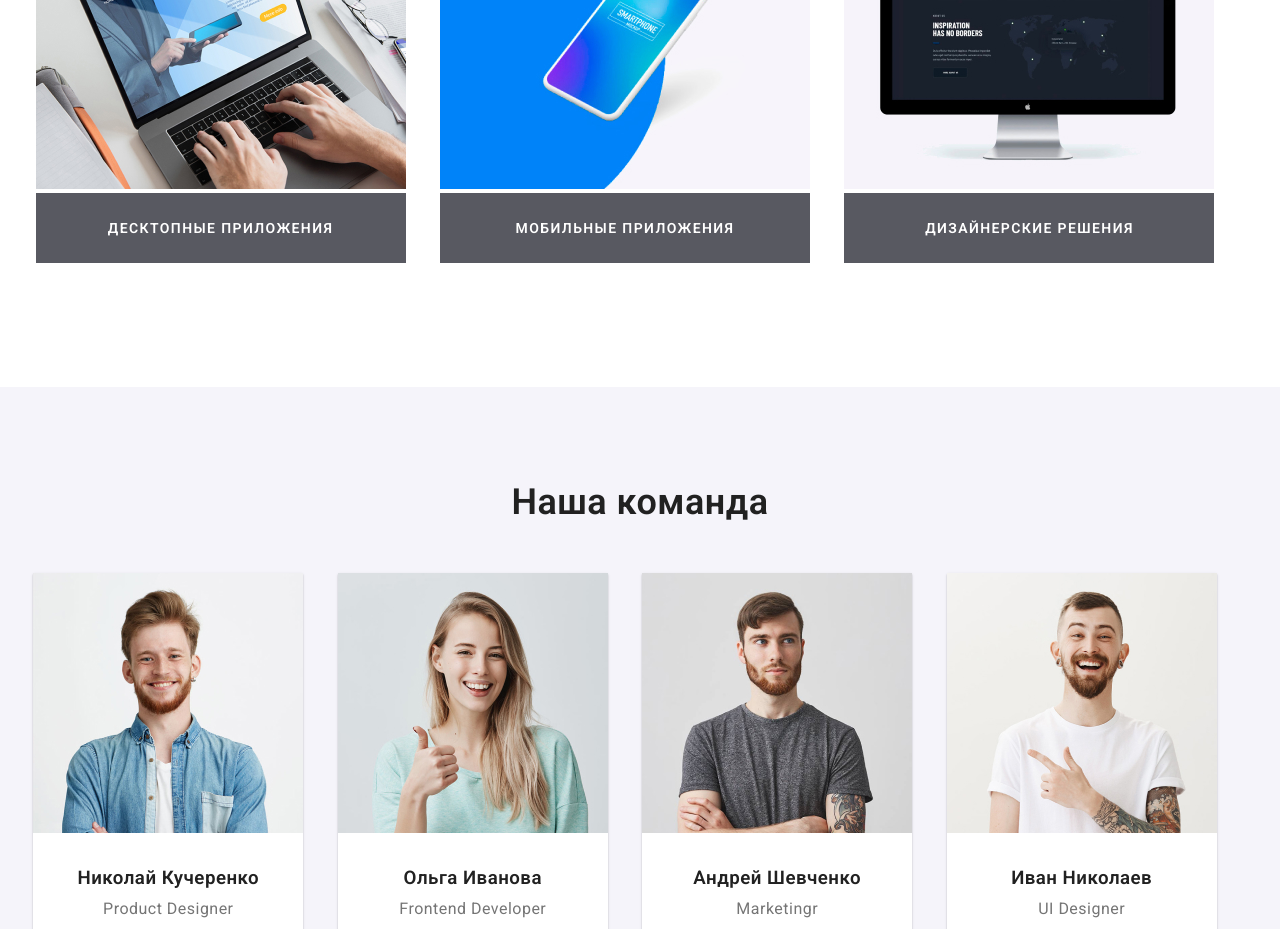
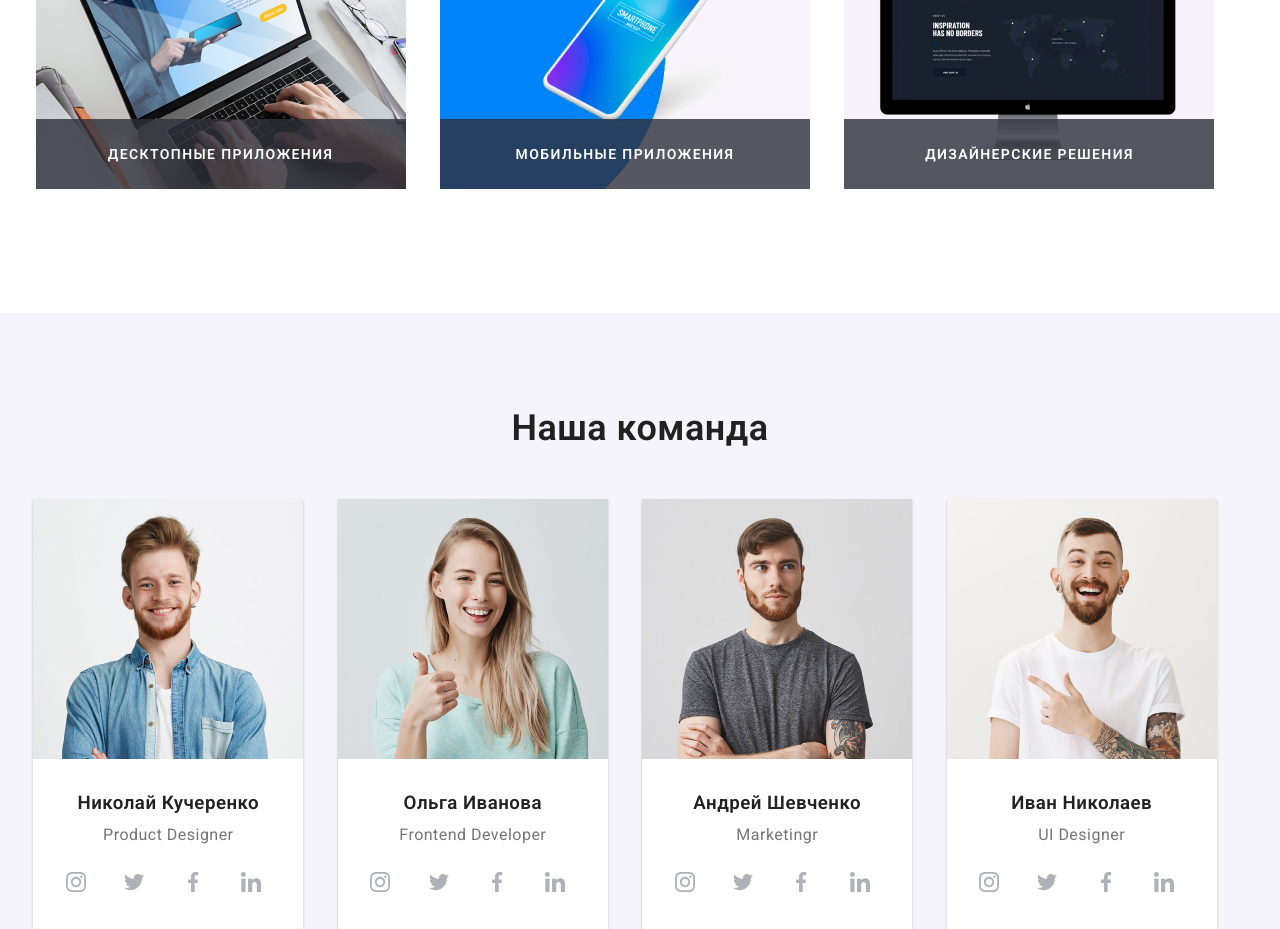
Before and after one commit to xdpiqbx/goit-markup-hw-02, a plain HTML site: page index.html in a window 1280 px wide. Shown: the part 1366-2295 px from the top of the page. Drawn offline with Linux system fonts and the light colour scheme.

Commit message:
bg social icons fix

```diff
--- a/css/styles.css
+++ b/css/styles.css
@@ -305,11 +305,19 @@ footer{
 
     .what-we-do li{
         width: 370px;
+        height: 294px;
         margin-right: 30px;
         margin-bottom: 30px;
+        background-position: center;
     }
 
+    .what-we-do-li-1{ background-image: url("../images/what-we-do/notebook.jpg"); }
+    .what-we-do-li-2{ background-image: url("../images/what-we-do/smart.jpg"); }
+    .what-we-do-li-3{ background-image: url("../images/what-we-do/mac.jpg"); }
+
         .what-we-do a{
+            margin-top: 224px;
+            display: block;
             color: var(--main-font-on-dark-fon-color);
         }
 
@@ -372,8 +380,19 @@ footer{
                 line-height: 44px;
                 margin-top: 16px;
                 margin-right: 10px;
-                margin-bottom: 0;
+                margin-bottom: 24px;
             }
+                .social a,
+                .join a{ /* .join icons in footer */
+                    display: block;
+                    width: 44px;
+                    height: 44px;
+                }
+
+            .instagram {background-image: url("../images/instagramico.svg");}
+            .twitter {background-image: url("../images/twitterico.svg");}
+            .facebook {background-image: url("../images/facebookico.svg");}
+            .linkedin {background-image: url("../images/linkedinico.svg");}
 
 
 
--- a/index.html
+++ b/index.html
@@ -75,16 +75,13 @@
         <section class="what-we-do">
             <h2 class="section-title">Чем мы занимаемся</h2>
             <ul>
-                <li>
-                    <img src="./images/what-we-do/notebook.jpg" alt="Ноутбук">
+                <li class="what-we-do-li-1">
                     <a href="#"><h3>Десктопные приложения</h3></a>
                 </li>
-                <li>
-                    <img src="./images/what-we-do/smart.jpg" alt="Смартфон">
+                <li class="what-we-do-li-2">
                     <a href="#"><h3>Мобильные приложения</h3></a>
                 </li>
-                <li>
-                    <img src="./images/what-we-do/mac.jpg" alt="Компьютер">
+                <li class="what-we-do-li-3">
                     <a href="#"><h3>Дизайнерские решения</h3></a>
                 </li>
             </ul>
@@ -99,10 +96,10 @@
                         <h3>Николай Кучеренко</h3>
                         <b>Product Designer</b>
                         <ul class="social">
-                            <li><a href="#" aria-label="Instagram"><img src="./images/instagramico.svg" alt="Instagram"></a></li>
-                            <li><a href="#" aria-label="Twitter"><img src="./images/twitterico.svg" alt="Twitter"></a></li>
-                            <li><a href="#" aria-label="Facebook"><img src="./images/facebookico.svg" alt="Facebook"></a></li>
-                            <li><a href="#" aria-label="Linkedin"><img src="./images/linkedinico.svg" alt="Linkedin"></a></li>
+                            <li class="instagram"><a href="#" aria-label="Instagram"></a></li>
+                            <li class="twitter"><a href="#" aria-label="Twitter"></a></li>
+                            <li class="facebook"><a href="#" aria-label="Facebook"></a></li>
+                            <li class="linkedin"><a href="#" aria-label="Linkedin"></a></li>
                         </ul>
                     </li>
                     <li class="our-team-member">
@@ -110,10 +107,10 @@
                         <h3>Ольга Иванова</h3>
                         <b>Frontend Developer</b>
                         <ul class="social">
-                            <li><a href="#" aria-label="Instagram"><img src="./images/instagramico.svg" alt="Instagram"></a></li>
-                            <li><a href="#" aria-label="Twitter"><img src="./images/twitterico.svg" alt="Twitter"></a></li>
-                            <li><a href="#" aria-label="Facebook"><img src="./images/facebookico.svg" alt="Facebook"></a></li>
-                            <li><a href="#" aria-label="Linkedin"><img src="./images/linkedinico.svg" alt="Linkedin"></a></li>
+                            <li class="instagram"><a href="#" aria-label="Instagram"></a></li>
+                            <li class="twitter"><a href="#" aria-label="Twitter"></a></li>
+                            <li class="facebook"><a href="#" aria-label="Facebook"></a></li>
+                            <li class="linkedin"><a href="#" aria-label="Linkedin"></a></li>
                         </ul>
                     </li>
                     <li class="our-team-member">
@@ -121,10 +118,10 @@
                         <h3>Андрей Шевченко</h3>
                         <b>Marketingr</b>
                         <ul class="social">
-                            <li><a href="#" aria-label="Instagram"><img src="./images/instagramico.svg" alt="Instagram"></a></li>
-                            <li><a href="#" aria-label="Twitter"><img src="./images/twitterico.svg" alt="Twitter"></a></li>
-                            <li><a href="#" aria-label="Facebook"><img src="./images/facebookico.svg" alt="Facebook"></a></li>
-                            <li><a href="#" aria-label="Linkedin"><img src="./images/linkedinico.svg" alt="Linkedin"></a></li>
+                            <li class="instagram"><a href="#" aria-label="Instagram"></a></li>
+                            <li class="twitter"><a href="#" aria-label="Twitter"></a></li>
+                            <li class="facebook"><a href="#" aria-label="Facebook"></a></li>
+                            <li class="linkedin"><a href="#" aria-label="Linkedin"></a></li>
                         </ul>
                     </li>
                     <li class="our-team-member">
@@ -132,10 +129,10 @@
                         <h3>Иван Николаев</h3>
                         <b>UI Designer</b>
                         <ul class="social">
-                            <li><a href="#" aria-label="Instagram"><img src="./images/instagramico.svg" alt="Instagram"></a></li>
-                            <li><a href="#" aria-label="Twitter"><img src="./images/twitterico.svg" alt="Twitter"></a></li>
-                            <li><a href="#" aria-label="Facebook"><img src="./images/facebookico.svg" alt="Facebook"></a></li>
-                            <li><a href="#" aria-label="Linkedin"><img src="./images/linkedinico.svg" alt="Linkedin"></a></li>
+                            <li class="instagram"><a href="#" aria-label="Instagram"></a></li>
+                            <li class="twitter"><a href="#" aria-label="Twitter"></a></li>
+                            <li class="facebook"><a href="#" aria-label="Facebook"></a></li>
+                            <li class="linkedin"><a href="#" aria-label="Linkedin"></a></li>
                         </ul>
                     </li>
                 </ul>
@@ -171,10 +168,10 @@
             <div class="join">
                 <b>ПРИСОЕДИНЯЙТЕСЬ</b>
                 <ul>
-                    <li><a href="#"><img src="./images/instagramico.svg" alt="Instagram"></a></li>
-                    <li><a href="#"><img src="./images/twitterico.svg" alt="Twitter"></a></li>
-                    <li><a href="#"><img src="./images/facebookico.svg" alt="Facebook"></a></li>
-                    <li><a href="#"><img src="./images/linkedinico.svg" alt="Linkedin"></a></li>
+                    <li class="instagram"><a href="#" aria-label="Instagram"></a></li>
+                    <li class="twitter"><a href="#" aria-label="Twitter"></a></li>
+                    <li class="facebook"><a href="#" aria-label="Facebook"></a></li>
+                    <li class="linkedin"><a href="#" aria-label="Linkedin"></a></li>
                 </ul>
             </div>
             <div class="subscribe">
```
Also changed, not shown: portfolio.html (+4 -7 lines).
